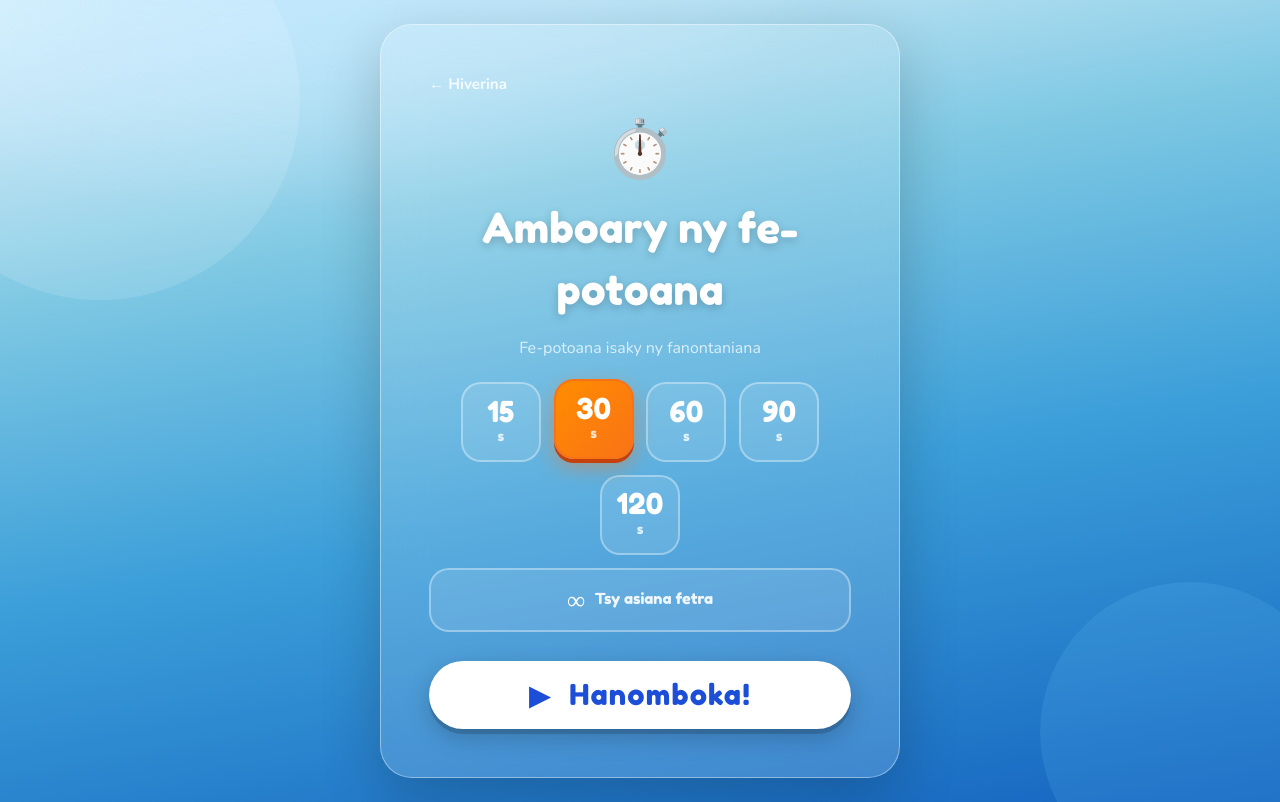
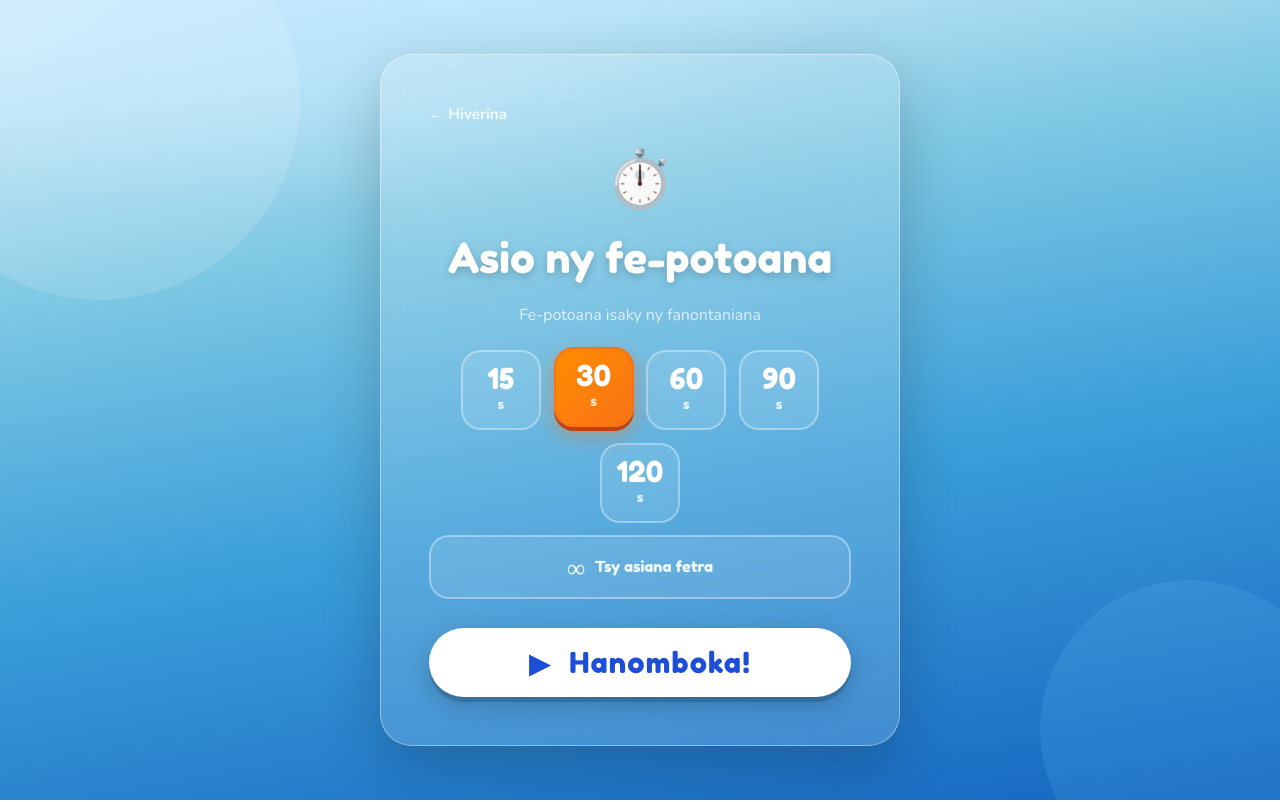
Before and after one commit to e-lalao/Ankamantatra, an Angular app: page /setup in a window 1280 px wide. Built offline with nearby package versions, Linux system fonts and the light colour scheme.

Commit message:
Correction orthographe5

```diff
--- a/src/app/setup/setup.html
+++ b/src/app/setup/setup.html
@@ -7,7 +7,7 @@
     <a routerLink="/" class="back-link">← Hiverina</a>
 
     <div class="setup-icon">⏱️</div>
-    <h1 class="setup-title">Amboary ny fe-potoana</h1>
+    <h1 class="setup-title">Asio ny fe-potoana</h1>
     <p class="setup-sub">Fe-potoana isaky ny fanontaniana</p>
 
     <div class="duration-grid">
```
